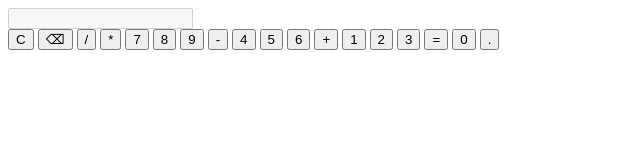
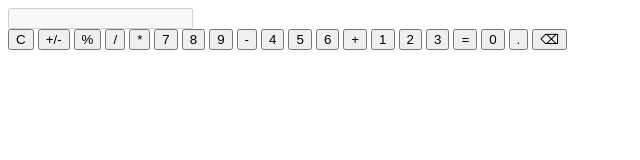
Before and after one commit to biskiuts/odin-calculator, a plain HTML site: page index.html in a window 1280 px wide. Shown: the whole page, without its empty margins (0-640 px from the left). Drawn offline with Linux system fonts and the light colour scheme.

Commit message:
Add 2 new buttons and rearrange layout

```diff
--- a/index.html
+++ b/index.html
@@ -11,10 +11,11 @@
       <input type="text" class="display" id="display" disabled />
       <div class="buttons">
         <button class="operator" id="clear">C</button>
-        <button class="operator" id="backspace">⌫</button>
+        <button class="operator" id="plus-minus">+/-</button>
+        <button class="operator" id="percent">%</button>
         <button class="operator" id="divide">/</button>
+
         <button class="operator" id="multiply">*</button>
-
         <button class="number">7</button>
         <button class="number">8</button>
         <button class="number">9</button>
@@ -32,6 +33,7 @@
 
         <button class="number">0</button>
         <button class="number">.</button>
+        <button class="operator" id="backspace">⌫</button>
       </div>
     </div>
   </body>
```
